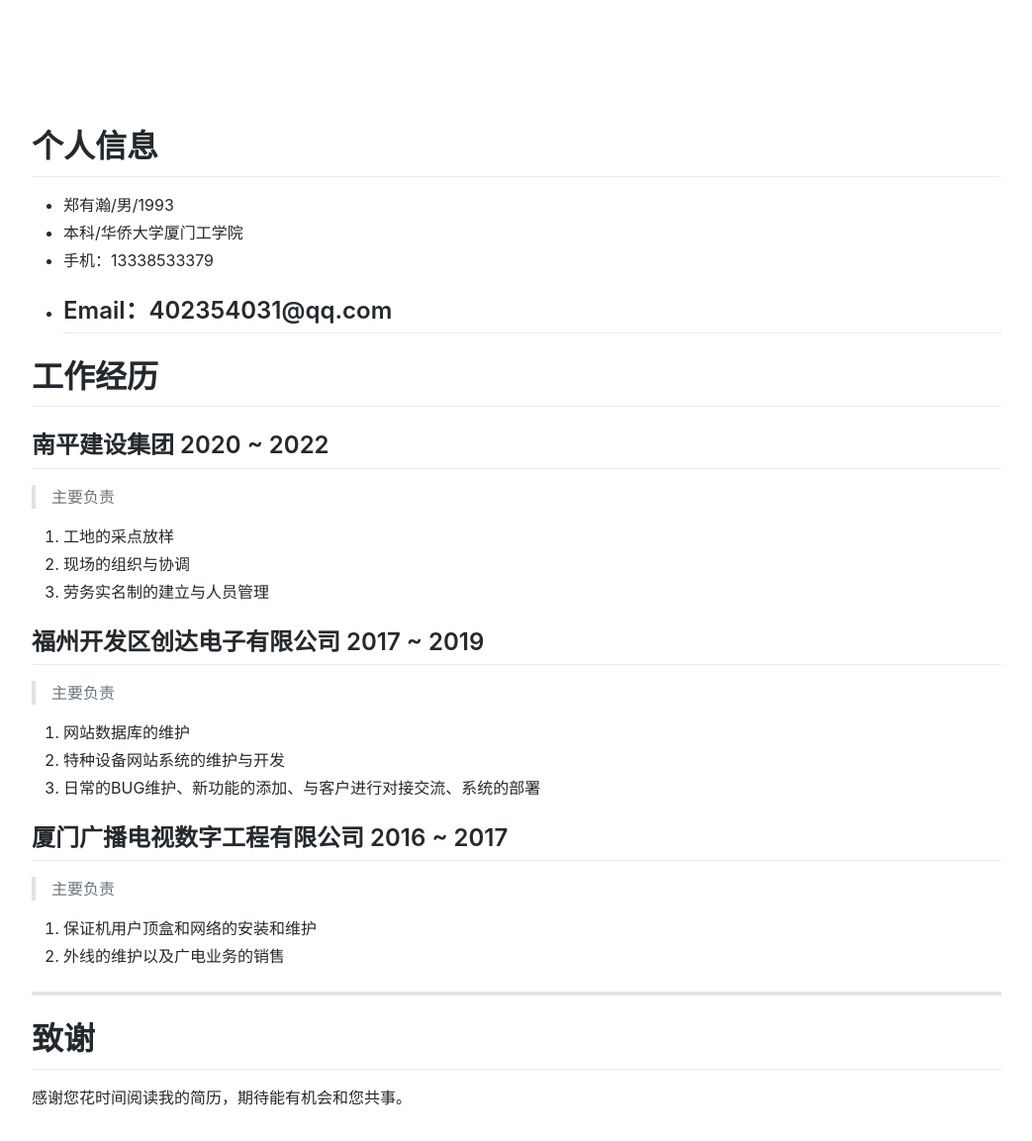
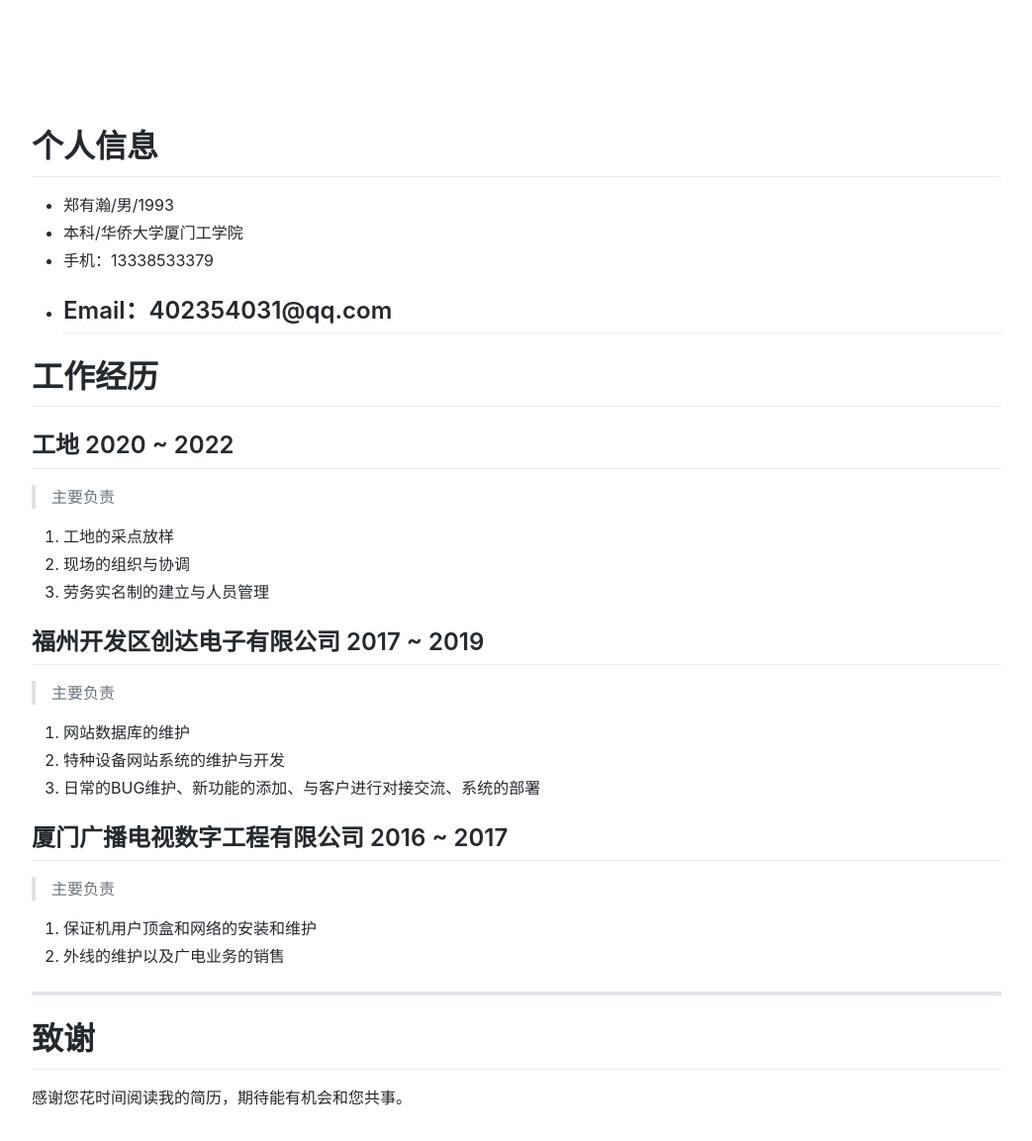
Before and after one commit to FeDemo/fedemo.github.io, a Jekyll site: the page built from resume/index.md, in a window 1280 px wide. Shown: the whole page at 99% size, without its empty margins (118-1161 px from the left). Built offline with Jekyll 4.4.1, drawn with Linux system fonts in a browser that asks for light colours.

Commit message:
Update index.md

```diff
--- a/resume/index.md
+++ b/resume/index.md
@@ -17,7 +17,7 @@
 
 # 工作经历
 
-## 南平建设集团 2020 ~ 2022
+## 工地 2020 ~ 2022
 
 >主要负责
 
```
